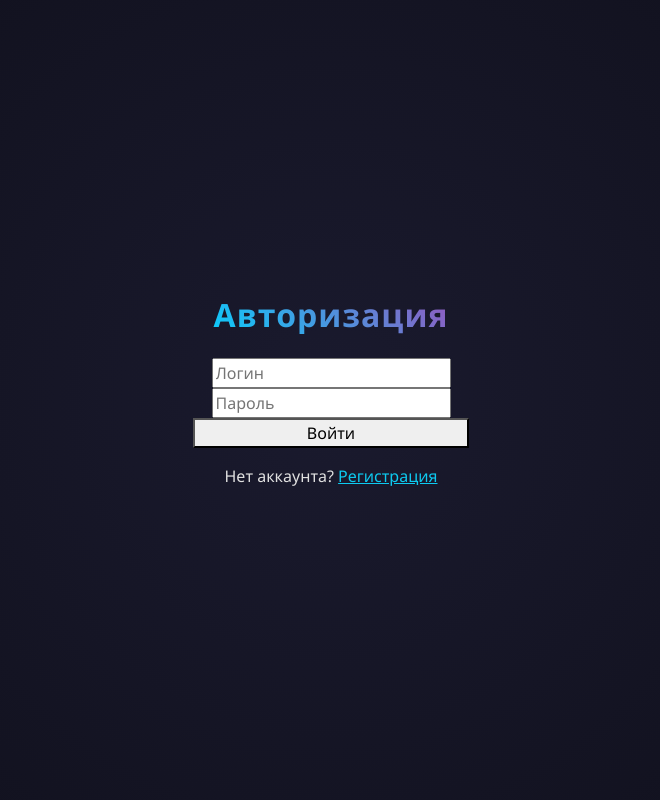
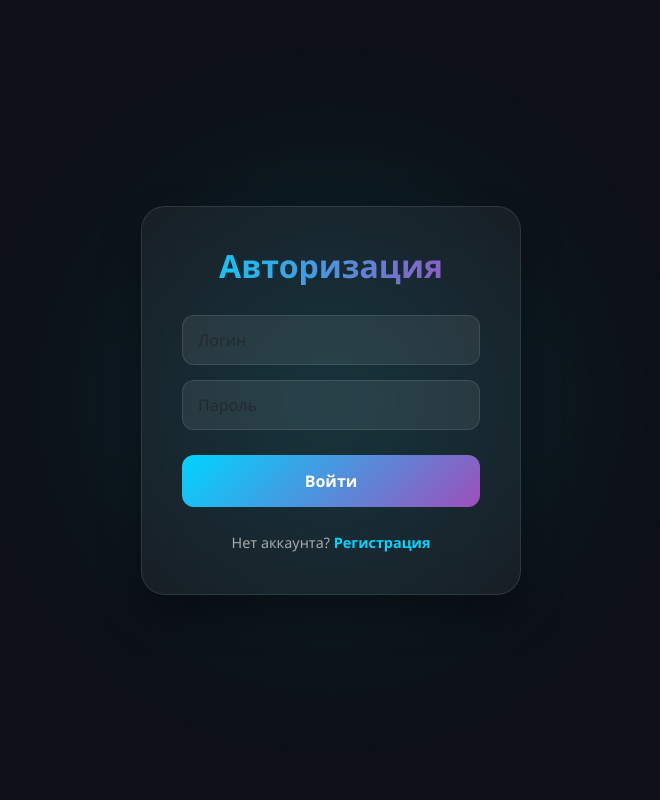
Before and after one commit to zynqff/ssalfatest, a FastAPI app: page /login in a window 1280 px wide. Shown: the whole page, without its empty margins (309-969 px from the left). Run offline with FastAPI, Linux system fonts and the light colour scheme.

Commit message:
Update login.html

```diff
--- a/templates/login.html
+++ b/templates/login.html
@@ -1,21 +1,125 @@
 <!DOCTYPE html>
-<html>
+<html lang="ru">
 <head>
-    <title>Вход</title>
+    <meta charset="UTF-8">
+    <meta name="viewport" content="width=device-width, initial-scale=1.0">
+    <title>Авторизация | Poetry AI</title>
     <link href="https://cdn.jsdelivr.net/npm/bootstrap@5.3.0/dist/css/bootstrap.min.css" rel="stylesheet">
-    <link rel="stylesheet" href="/static/style.css">
+    <style>
+        :root {
+            --accent: #00d4ff;
+            --secondary: #9d50bb;
+        }
+
+        body {
+            background: #0d1117; /* Глубокий темный фон */
+            height: 100vh;
+            margin: 0;
+            display: flex;
+            align-items: center;
+            justify-content: center;
+            font-family: 'Segoe UI', Tahoma, Geneva, Verdana, sans-serif;
+            color: white;
+            position: relative;
+            overflow: hidden;
+        }
+
+        /* Светящееся пятно на фоне */
+        .bg-glow {
+            position: absolute;
+            width: 600px;
+            height: 600px;
+            background: radial-gradient(circle, rgba(0, 212, 255, 0.15) 0%, transparent 70%);
+            border-radius: 50%;
+            z-index: -1;
+            filter: blur(60px);
+        }
+
+        /* Стеклянная карточка */
+        .glass-container {
+            background: rgba(255, 255, 255, 0.05);
+            backdrop-filter: blur(20px);
+            -webkit-backdrop-filter: blur(20px);
+            border: 1px solid rgba(255, 255, 255, 0.1);
+            border-radius: 24px;
+            padding: 40px;
+            width: 100%;
+            max-width: 380px;
+            box-shadow: 0 20px 40px rgba(0, 0, 0, 0.4);
+            text-align: center;
+        }
+
+        h2 {
+            font-weight: 700;
+            margin-bottom: 30px;
+            background: linear-gradient(to right, var(--accent), var(--secondary));
+            -webkit-background-clip: text;
+            -webkit-text-fill-color: transparent;
+        }
+
+        /* Поля ввода */
+        .form-control {
+            background: rgba(255, 255, 255, 0.08) !important;
+            border: 1px solid rgba(255, 255, 255, 0.1) !important;
+            color: white !important;
+            border-radius: 12px !important;
+            padding: 12px 15px !important;
+            margin-bottom: 15px !important;
+            transition: 0.3s;
+        }
+
+        .form-control:focus {
+            background: rgba(255, 255, 255, 0.12) !important;
+            border-color: var(--accent) !important;
+            box-shadow: 0 0 15px rgba(0, 212, 255, 0.2) !important;
+            outline: none;
+        }
+
+        /* Кнопка */
+        .btn-submit {
+            background: linear-gradient(135deg, var(--accent), var(--secondary));
+            border: none;
+            color: white;
+            width: 100%;
+            padding: 14px;
+            border-radius: 12px;
+            font-weight: 600;
+            margin-top: 10px;
+            transition: 0.3s;
+        }
+
+        .btn-submit:hover {
+            transform: translateY(-2px);
+            box-shadow: 0 8px 20px rgba(0, 212, 255, 0.3);
+            filter: brightness(1.1);
+        }
+
+        .reg-link {
+            display: block;
+            margin-top: 25px;
+            color: rgba(255, 255, 255, 0.6);
+            text-decoration: none;
+            font-size: 0.9rem;
+        }
+
+        .reg-link span {
+            color: var(--accent);
+            font-weight: 600;
+        }
+    </style>
 </head>
 <body>
-    <div class="container d-flex justify-content-center align-items-center" style="min-height: 100vh;">
-        <div class="glass p-5 col-md-4 text-center">
-            <h2 class="text-info mb-4">Авторизация</h2>
-            <form action="/login" method="post">
-                <input type="text" name="username" class="form-input" placeholder="Логин" required>
-                <input type="password" name="password" class="form-input" placeholder="Пароль" required>
-                <button type="submit" class="btn-glass w-100">Войти</button>
-            </form>
-            <p class="mt-3">Нет аккаунта? <a href="/register" class="text-info">Регистрация</a></p>
-        </div>
+    <div class="bg-glow"></div>
+
+    <div class="glass-container">
+        <h2>Авторизация</h2>
+        <form action="/login" method="post">
+            <input type="text" name="username" class="form-control" placeholder="Логин" required>
+            <input type="password" name="password" class="form-control" placeholder="Пароль" required>
+            <button type="submit" class="btn-submit">Войти</button>
+        </form>
+
+        <a href="/register" class="reg-link">Нет аккаунта? <span>Регистрация</span></a>
     </div>
 </body>
-</html>
+    </html>
```
